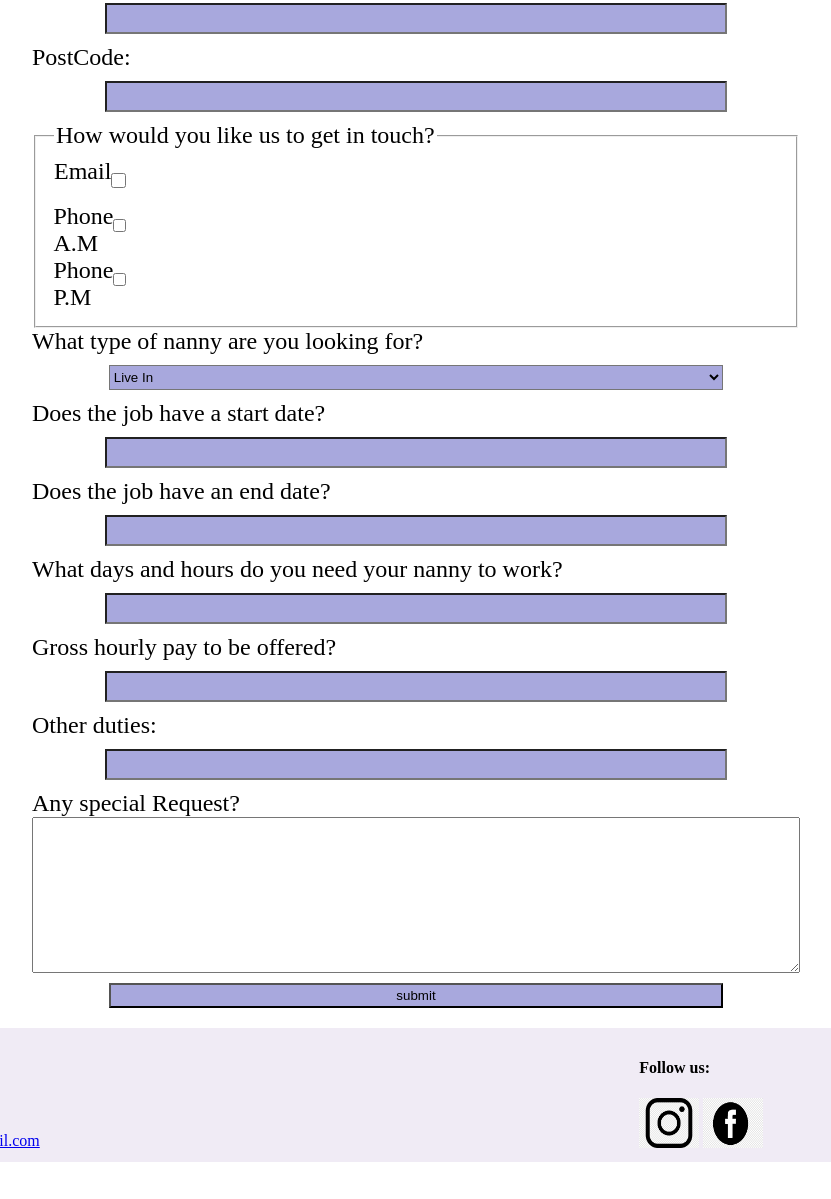
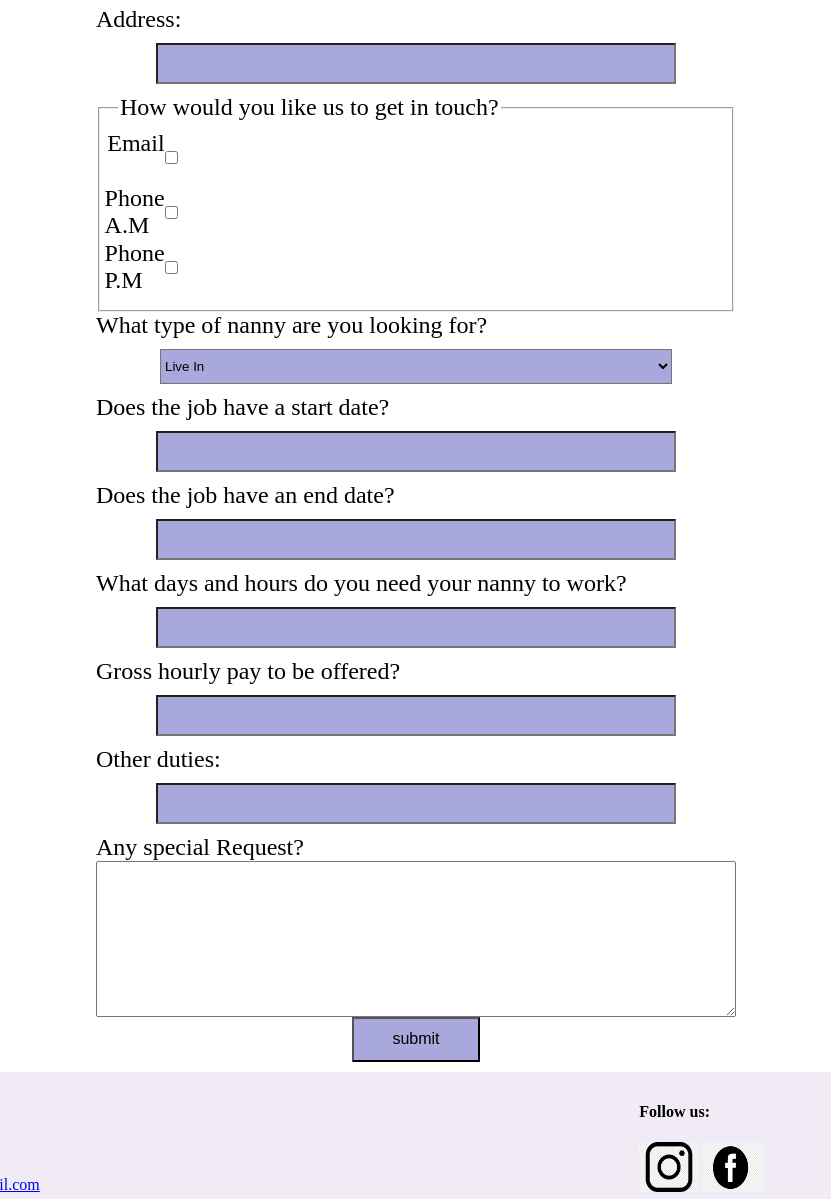
Before and after one commit to laxmikckarki/Super-Care-Nanny-Services, a plain HTML site: page form.html in a window 1280 px wide. Shown: the part 561-1760 px from the top of the page, without its empty margins (224-1055 px from the left). Before the commit the page ends 1723 px from the top, so only its background shows below. Drawn offline with Linux system fonts and the light colour scheme.

Commit message:
few changes done

```diff
--- a/form.html
+++ b/form.html
@@ -4,7 +4,7 @@
     <meta charset="UTF-8">
     <meta http-equiv="X-UA-Compatible" content="IE=edge">
     <meta name="viewport" content="width=device-width, initial-scale=1.0">
-<link rel="stylesheet" href="style.css" />
+<link rel="stylesheet" href="style1.css" />
     <title>Form</title>
 </head>
 <body>
@@ -31,6 +31,8 @@
             </ul>
         </nav>
     </header>
+
+
     <form action="https://api.web3forms.com/submit" method="POST" class="orderForm">
         <input required type="hidden" value="9c8da7bb-bacf-45a8-8869-75075f97f" name="access_key" />
 
@@ -49,10 +51,6 @@
         <input required class="radio" />
 
         <label for="requirement">Address:</label>
-        <input required class="radio" />
-
-        <label for="Home">PostCode:</label>
-
 
         <input> <fieldset>
         <legend>How would you like us to get in touch?</legend>
@@ -97,6 +95,8 @@
 
         <textarea name="special-request" id="request" column="10" rows="10"></textarea>
         <button>submit</button>
+
+    </body>
     </form>
 <footer>
     <div class="contact">
--- a/style.css
+++ b/style1.css
@@ -38,13 +38,21 @@ nav {
 .orderForm {
     display: flex;
     flex-direction: column;
-    width: 60%;
+    width: 50%;
+    height: 100%;
     margin: auto;
     background: url('./img/kelly-sikkema-Z4GKcFAGck4-unsplash.jpg');
-    background-size: cover;
     padding: 10px;
     font-size: 1.5rem;
+    background-position: left;
+
+
 }
+
+container img{
+
+}
+
 .checkbox {
     width: 10%;
     display: flex;
@@ -52,17 +60,23 @@ nav {
 }
 
 input,
-select,
-button {
+select {
     margin-top: 10px;
     margin-bottom: 10px;
     background: rgb(168, 168, 221);
-    height: 25px;
+    height: 35px;
     width: 80%;
     margin-left: auto;
     margin-right: auto;
 }
-
+button{
+    font-size: medium;
+    height: 45px;
+    width: 20%;
+    margin-left: auto;
+    margin-right: auto;
+    background: rgb(168, 168, 221);
+}
 .input:focus {
     background: red;
     border: 10px solid green;
```
Also changed, not shown: index.html (+1 -1 lines).
